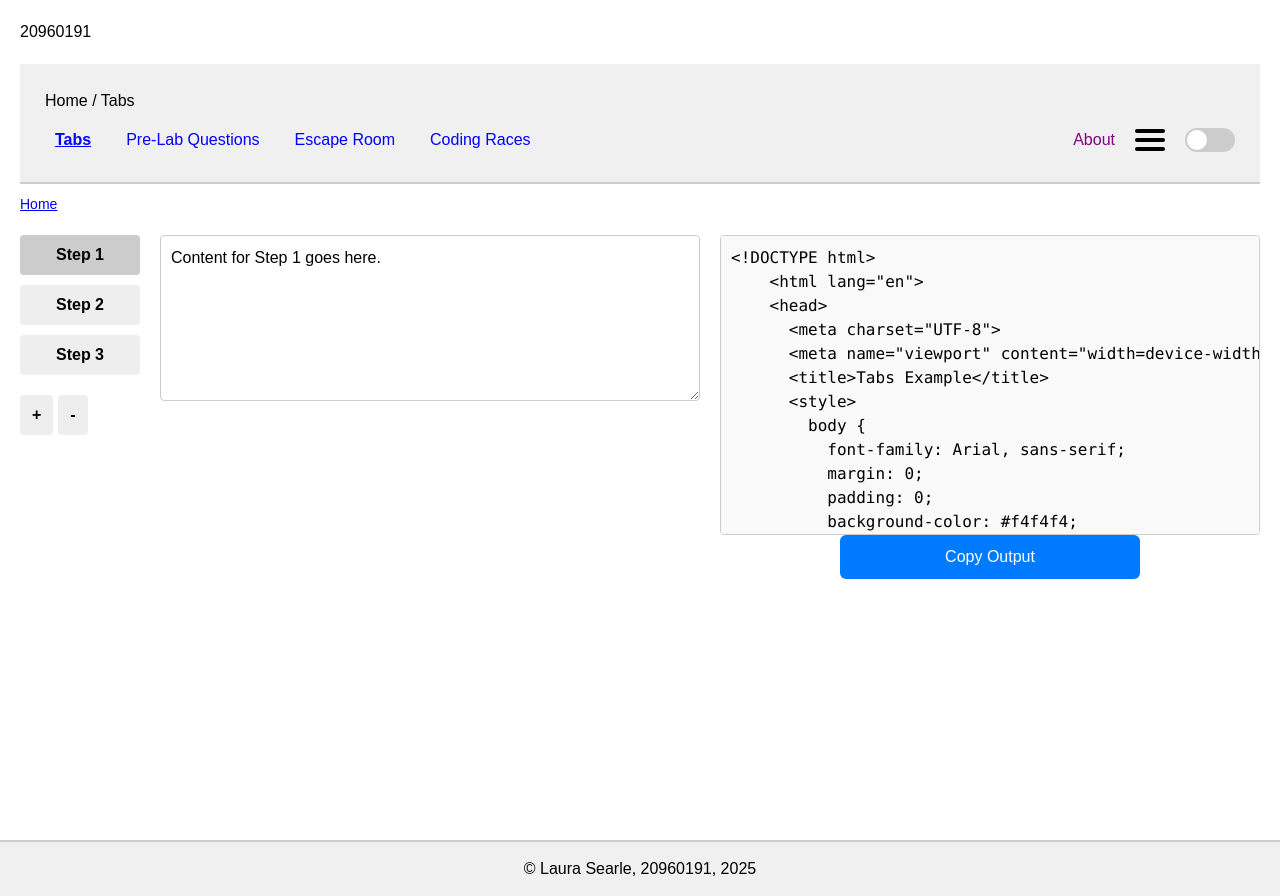
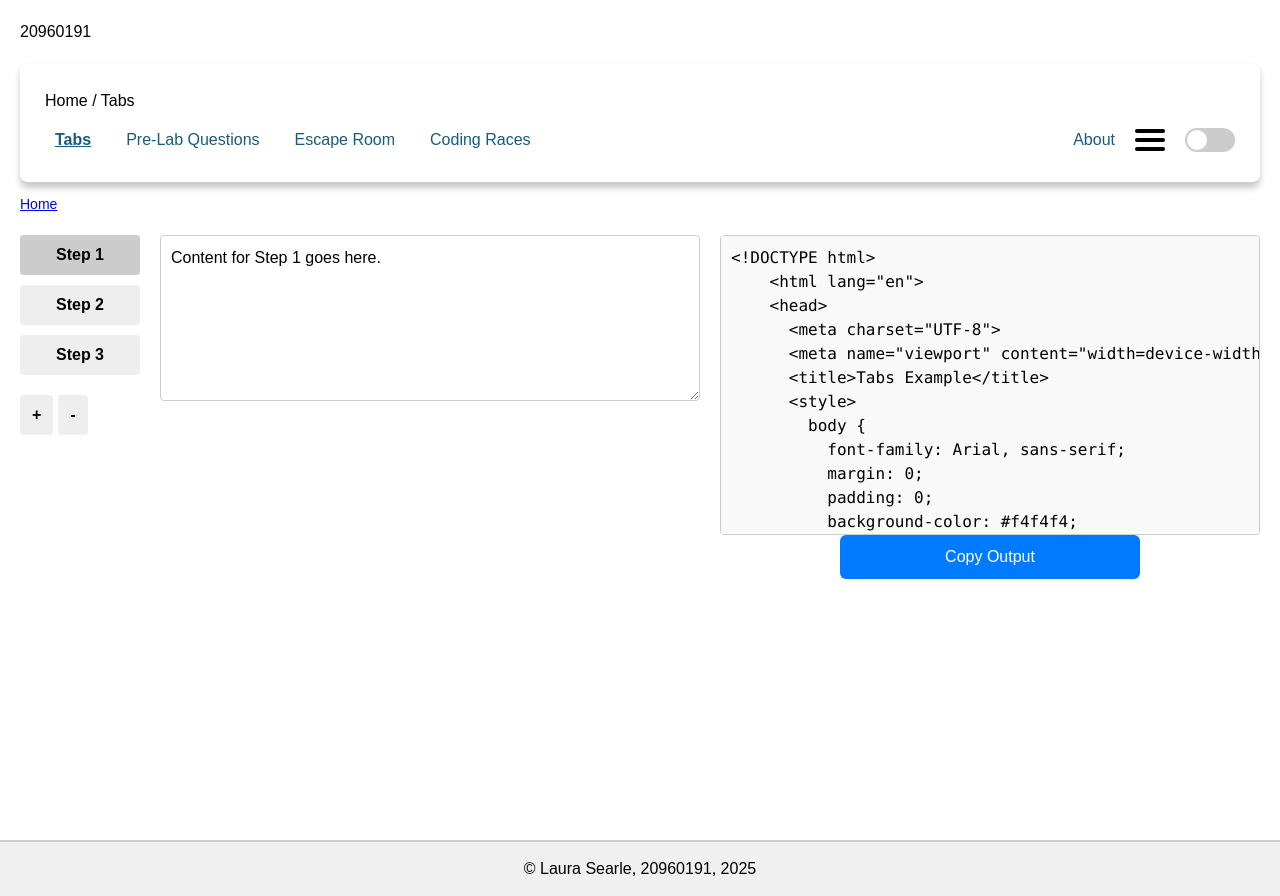
Before and after one commit to lsearle94/nextjs-tabs-assignment, a Next.js app: page / in a window 1280 px wide. Built offline with nearby package versions, Linux system fonts and the light colour scheme.

Commit message:
Updated header styling and added page tab colors for light/dark mode

```diff
--- a/src/app/page.tsx
+++ b/src/app/page.tsx
@@ -179,6 +179,11 @@ export default function Home() {
     alert("Output has been copied to clipboard");
   };
 
+  const linkHoverStyle = {
+    backgroundColor: isDark ? '#555' : 'rgba(189, 213, 241, 0.94)',
+    color: isDark ? '#fff' : '#000',
+  };
+
   // Styling
   const styles = {
     page: {
@@ -188,16 +193,19 @@ export default function Home() {
       padding: '20px',
     },
     header: {
-      backgroundColor: isDark ? '#1e1e1e' : '#f0f0f0',
+      backgroundColor: isDark ? 'linear-gradient(90deg, #1e1e1e, #333)' : 'linear-gradient(90deg, #4facfe, #00f2fe)',
       padding: '25px 25px',
       borderBottom: `2px solid ${isDark ? '#444' : '#ccc'}`,
       position: 'relative' as 'relative',
+      borderRadius: '8px',
+      boxShadow: isDark ? '0 4px 6px rgba(34, 32, 32, 1)' : '0 4px 6px rgba(204, 200, 200, 1)',
     },
     nav: {
       display: 'flex',
       justifyContent: 'space-between',
       alignItems: 'center',
       marginTop: '10px',
+      gap: '15px',
     },
     leftLinks: {
       display: 'flex',
@@ -210,14 +218,14 @@ export default function Home() {
       position: 'relative' as 'relative',
     },
     link: {
-      color: isDark ? 'lightblue' : 'blue',
+      color: isDark ? '#5fa0e2ff' : '#185b7aff',
       textDecoration: 'none',
       padding: '5px 10px',
       borderRadius: '5px',
       transition: 'background-color 0.3s, color 0.3s',
     },
     aboutLink: {
-      color: isDark ? 'violet' : 'purple',
+      color: isDark ? '#5fa0e2ff' : '#185b7aff',
       textDecoration: 'none',
     },
     dropdown: {
@@ -374,10 +382,10 @@ export default function Home() {
           <h2>Home / Tabs</h2>
           <nav style={styles.nav}>
             <div style={styles.leftLinks}>
-              <Link href="/" style={{ ...styles.link, fontWeight: activeTab === '/' ? 'bold' : 'normal', textDecoration: activeTab === '/' ? 'underline' : 'none' }} onClick={() => handleMenuClick('/')}>Tabs</Link>
-              <Link href="/pre-lab" style={{ ...styles.link, fontWeight: activeTab === '/pre-lab' ? 'bold' : 'normal', textDecoration: activeTab === '/pre-lab' ? 'underline' : 'none' }} onClick={() => handleMenuClick('/pre-lab')}>Pre-Lab Questions</Link>
-              <Link href="/escape-room" style={{ ...styles.link, fontWeight: activeTab === '/escape-room' ? 'bold' : 'normal', textDecoration: activeTab === '/escape-room' ? 'underline' : 'none' }} onClick={() => handleMenuClick('/escape-room')}>Escape Room</Link>
-              <Link href="/coding-races" style={{ ...styles.link, fontWeight: activeTab === '/coding-races' ? 'bold' : 'normal', textDecoration: activeTab === '/coding-races' ? 'underline' : 'none' }} onClick={() => handleMenuClick('/coding-races')}>Coding Races</Link>
+              <Link href="/" style={{ ...styles.link, fontWeight: activeTab === '/' ? 'bold' : 'normal', textDecoration: activeTab === '/' ? 'underline' : 'none' }} onMouseEnter={(e) => (e.currentTarget.style.backgroundColor = linkHoverStyle.backgroundColor)} onMouseLeave={(e) => (e.currentTarget.style.backgroundColor = 'transparent')} onClick={() => handleMenuClick('/')}>Tabs</Link>
+              <Link href="/pre-lab" style={{ ...styles.link, fontWeight: activeTab === '/pre-lab' ? 'bold' : 'normal', textDecoration: activeTab === '/pre-lab' ? 'underline' : 'none' }} onMouseEnter={(e) => (e.currentTarget.style.backgroundColor = linkHoverStyle.backgroundColor)} onMouseLeave={(e) => (e.currentTarget.style.backgroundColor = 'transparent')} onClick={() => handleMenuClick('/pre-lab')}>Pre-Lab Questions</Link>
+              <Link href="/escape-room" style={{ ...styles.link, fontWeight: activeTab === '/escape-room' ? 'bold' : 'normal', textDecoration: activeTab === '/escape-room' ? 'underline' : 'none' }} onMouseEnter={(e) => (e.currentTarget.style.backgroundColor = linkHoverStyle.backgroundColor)} onMouseLeave={(e) => (e.currentTarget.style.backgroundColor = 'transparent')} onClick={() => handleMenuClick('/escape-room')}>Escape Room</Link>
+              <Link href="/coding-races" style={{ ...styles.link, fontWeight: activeTab === '/coding-races' ? 'bold' : 'normal', textDecoration: activeTab === '/coding-races' ? 'underline' : 'none' }} onMouseEnter={(e) => (e.currentTarget.style.backgroundColor = linkHoverStyle.backgroundColor)} onMouseLeave={(e) => (e.currentTarget.style.backgroundColor = 'transparent')} onClick={() => handleMenuClick('/coding-races')}>Coding Races</Link>
             </div>
             <div style={styles.rightLinks}>
               <Link href="/about" style={{ ...styles.aboutLink, fontWeight: activeTab === '/about' ? 'bold' : 'normal', textDecoration: activeTab === '/about' ? 'underline' : 'none' }} onClick={() => handleMenuClick('/about')}>About</Link>
```
